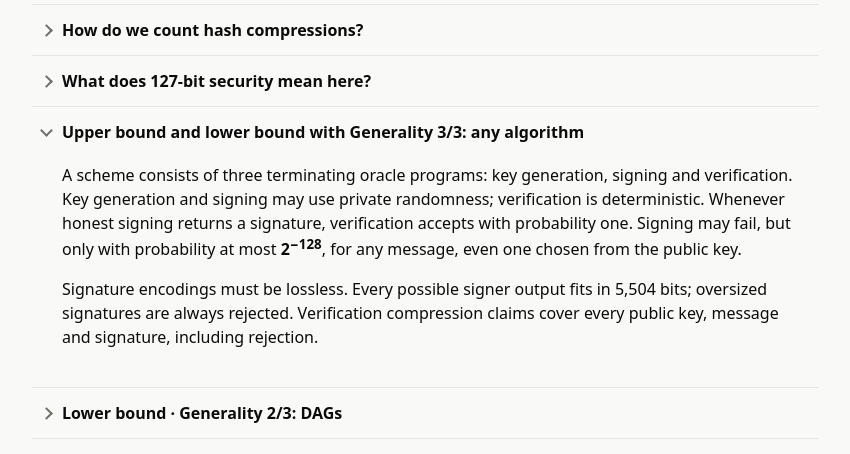
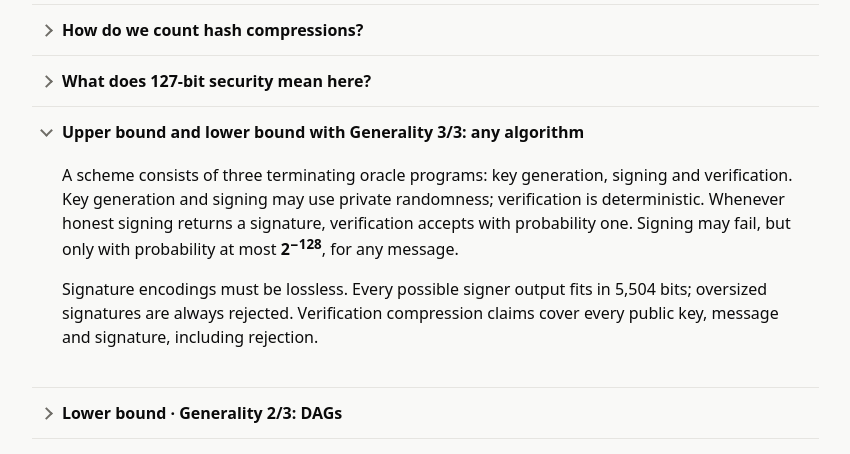
Before and after one commit to TomWambsgans/ots.golf, a Python web app: template service/app/templates/rules.html in a window 1280 px wide, after a click on "Upper bound and lower bound with Generality 3/3: any algorit". Shown: the part 255-709 px from the top of the page, without its empty margins (104-954 px from the left). Run offline with Jinja, Linux system fonts and the light colour scheme; the template is opened without the code that fills it, so the values that code supplies are empty; some libraries are stand-ins or nearby versions.

Commit message:
Drop the public-key clause from the signing-failure sentence
Co-Authored-By: Claude Fable 5.1 <noreply@anthropic.com>
Claude-Session: https://claude.ai/code/session_01ERSzoncamkjQze646y5ggW

```diff
--- a/service/app/templates/rules.html
+++ b/service/app/templates/rules.html
@@ -70,8 +70,7 @@
       verification. Key generation and signing may use private randomness; verification is
       deterministic. Whenever honest signing
       returns a signature, verification accepts with probability one. Signing may fail, but only
-      with probability at most <strong>2<sup>−128</sup></strong>, for any message, even one chosen
-      from the public key.</p>
+      with probability at most <strong>2<sup>−128</sup></strong>, for any message.</p>
       <p>Signature encodings must be lossless.
       Every possible signer output fits in 5,504 bits; oversized signatures are always rejected.
       Verification compression claims cover every public key,
```
Also changed, not shown: service/tests/test_rules.py (+1 -1 lines).
